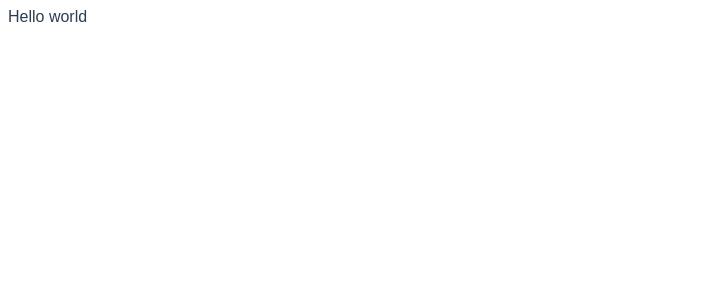
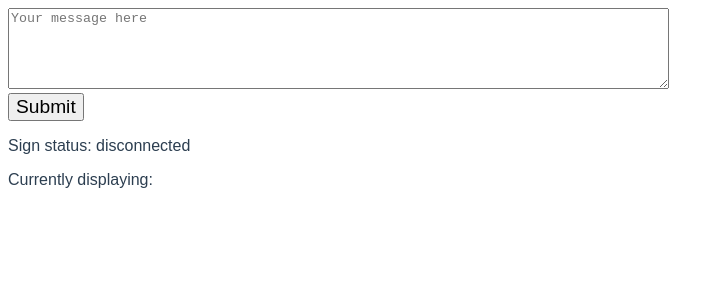
Before and after one commit to parogers/pl-sign-server, a Vue app in the folder web-sign-client/: page / in a window 1280 px wide. Shown: the top 300 px of the page, without its empty margins (0-724 px from the left). Built offline with nearby package versions, Linux system fonts and the light colour scheme; no server answers; the HTML template or start-up script is replaced by a standard one.

Commit message:
feat: WIP post messages to server

```diff
--- a/web-sign-client/src/App.vue
+++ b/web-sign-client/src/App.vue
@@ -1,11 +1,90 @@
 <script setup lang="ts">
+import { ref, watch, onUnmounted } from 'vue';
+
+const connected = ref(false);
+const message = ref('');
+const preview = ref('');
+
+function useWebSocket(url: string) {
+    const socket = new WebSocket(url);
+    const messages = ref([]);
+    const lastMessage = ref('');
+
+    socket.onmessage = (event) => {
+        console.log('message', event.data);
+        lastMessage.value = JSON.parse(event.data);
+        // messages.value.push(JSON.parse(event.data));
+    }
+    socket.onclose = () => {
+        console.warn('WebSocket closed... reconnecting')
+        setTimeout(() => useWebSocket(url), 3000)
+    }
+    socket.onerror = (err) => {
+        console.error('WebSocket error:', err)
+    }
+
+    const send = (msg) => {
+        if (socket.readyState === WebSocket.OPEN) {
+            socket.send(JSON.stringify(msg));
+        }
+    }
+    onUnmounted(() => socket.close());
+    return { messages, send, lastMessage };
+}
+
+const { lastMessage } = useWebSocket('http://localhost:8000/ws/');
+
+watch(lastMessage, () => {
+    if (lastMessage?.value?.message) {
+        preview.value = lastMessage.value.message;
+    }
+    if ('sign_connected' in lastMessage.value) {
+        connected.value = lastMessage.value.sign_connected;
+    }
+});
+
+function onPost() {
+    fetch('http://localhost:8000/message/', {
+        method: 'POST',
+        headers: {
+            'Content-type' : 'application/json',
+        },
+        body: JSON.stringify({
+            content: message.value,
+        }),
+    });
+}
+
 </script>
 
 <template>
     <main>
-        Hello world
+        <textarea
+            placeholder="Your message here"
+            rows="5"
+            cols="80"
+            v-model="message">
+        </textarea>
+
+        <button @click="onPost()">
+            Submit
+        </button>
+
+        <p>Sign status: {{ connected ? 'connected' : 'disconnected' }}</p>
+
+        <p>Currently displaying:</p>
+
+        <pre>{{ preview }}</pre>
     </main>
 </template>
 
 <style scoped>
+button {
+    display: block;
+    font-size: larger;
+}
+
+pre {
+    font-size: xx-large;
+}
 </style>
```
